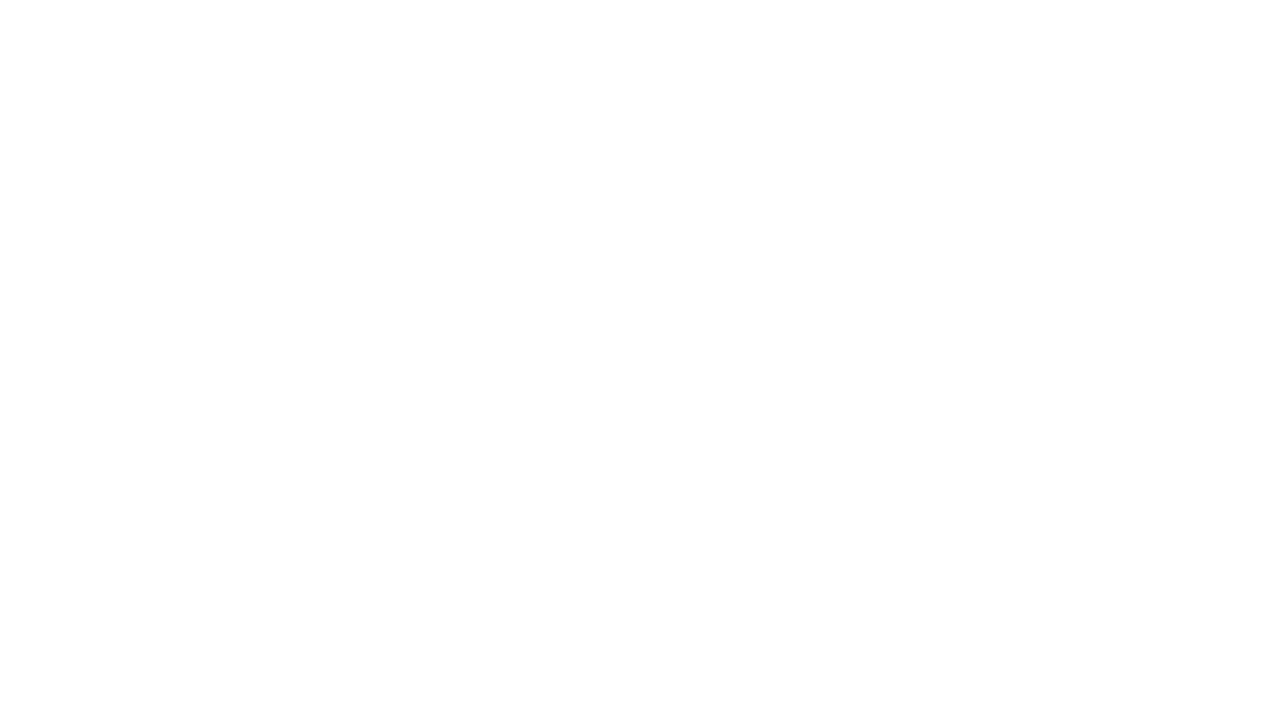
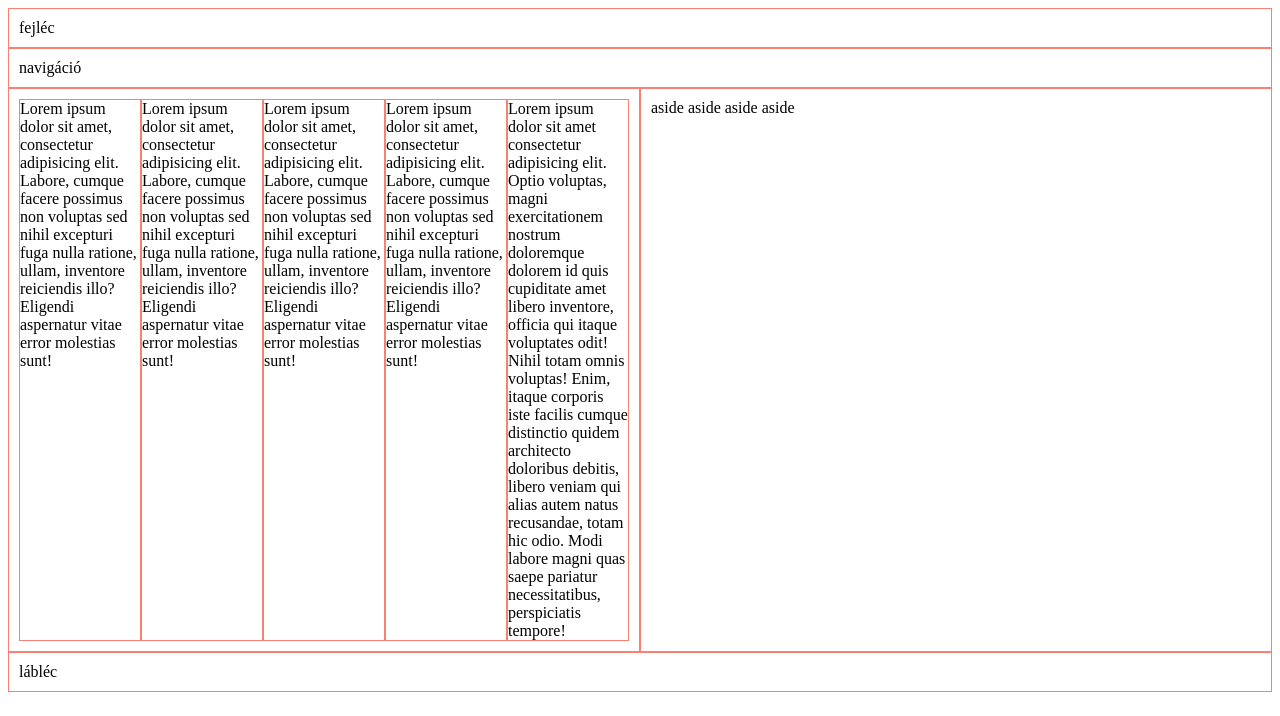
Before and after one commit to bertokmarcell/teszting, a plain HTML site: page index.html in a window 1280 px wide. Drawn offline with Linux system fonts and the light colour scheme.

Commit message:
first commit

```diff
--- a/index.html
+++ b/index.html
@@ -3,9 +3,28 @@
 <head>
     <meta charset="UTF-8">
     <meta name="viewport" content="width=device-width, initial-scale=1.0">
-    <title>Document</title>
+    <title>bertokmarcell</title>
+    <link rel="stylesheet" href="style.css">
 </head>
 <body>
+    <main>
+        <header>fejléc
+        </header>
+        <nav>navigáció
+        </nav>
+        <article>
+            <div>Lorem ipsum dolor sit amet, consectetur adipisicing elit. Labore, cumque facere possimus non voluptas sed nihil excepturi fuga nulla ratione, ullam, inventore reiciendis illo? Eligendi aspernatur vitae error molestias sunt!</div>
+            <div>Lorem ipsum dolor sit amet, consectetur adipisicing elit. Labore, cumque facere possimus non voluptas sed nihil excepturi fuga nulla ratione, ullam, inventore reiciendis illo? Eligendi aspernatur vitae error molestias sunt!</div>
+            <div>Lorem ipsum dolor sit amet, consectetur adipisicing elit. Labore, cumque facere possimus non voluptas sed nihil excepturi fuga nulla ratione, ullam, inventore reiciendis illo? Eligendi aspernatur vitae error molestias sunt!</div>
+            <div>Lorem ipsum dolor sit amet, consectetur adipisicing elit. Labore, cumque facere possimus non voluptas sed nihil excepturi fuga nulla ratione, ullam, inventore reiciendis illo? Eligendi aspernatur vitae error molestias sunt!</div>
+            <div>Lorem ipsum dolor sit amet consectetur adipisicing elit. Optio voluptas, magni exercitationem nostrum doloremque dolorem id quis cupiditate amet libero inventore, officia qui itaque voluptates odit! Nihil totam omnis voluptas!
+            Enim, itaque corporis iste facilis cumque distinctio quidem architecto doloribus debitis, libero veniam qui alias autem natus recusandae, totam hic odio. Modi labore magni quas saepe pariatur necessitatibus, perspiciatis tempore!</div>
+        </article>
+        <aside> aside aside aside aside
+        </aside>
+        <footer>lábléc
+        </footer>
+    </main>
 
 </body>
 </html>
--- /dev/null
+++ b/style.css
@@ -0,0 +1,37 @@
+*{box-sizing: border-box;}
+
+
+header,footer,nav,article,aside{
+    border: 1px solid salmon;
+    padding: 10px;
+    flex: 100%;
+}
+main{
+    display: flex;
+    flex-wrap: wrap;
+}
+header{
+    flex:0 0 100%
+}
+footer{
+    flex:0 0 100%;
+}
+article{
+    flex: 0 0 50%;
+    display: flex;
+    flex-wrap: wrap;
+    justify-content: space-between;
+}
+aside{
+    flex: 0 0 50%;
+}
+article div{
+    flex: 1 0 20%;
+    border: 1px solid salmon;
+}
+@media screen and (max-width:800px) {
+    main{
+        flex-direction: column;
+    }
+
+}
```
Also changed, not shown: 1 other file.
